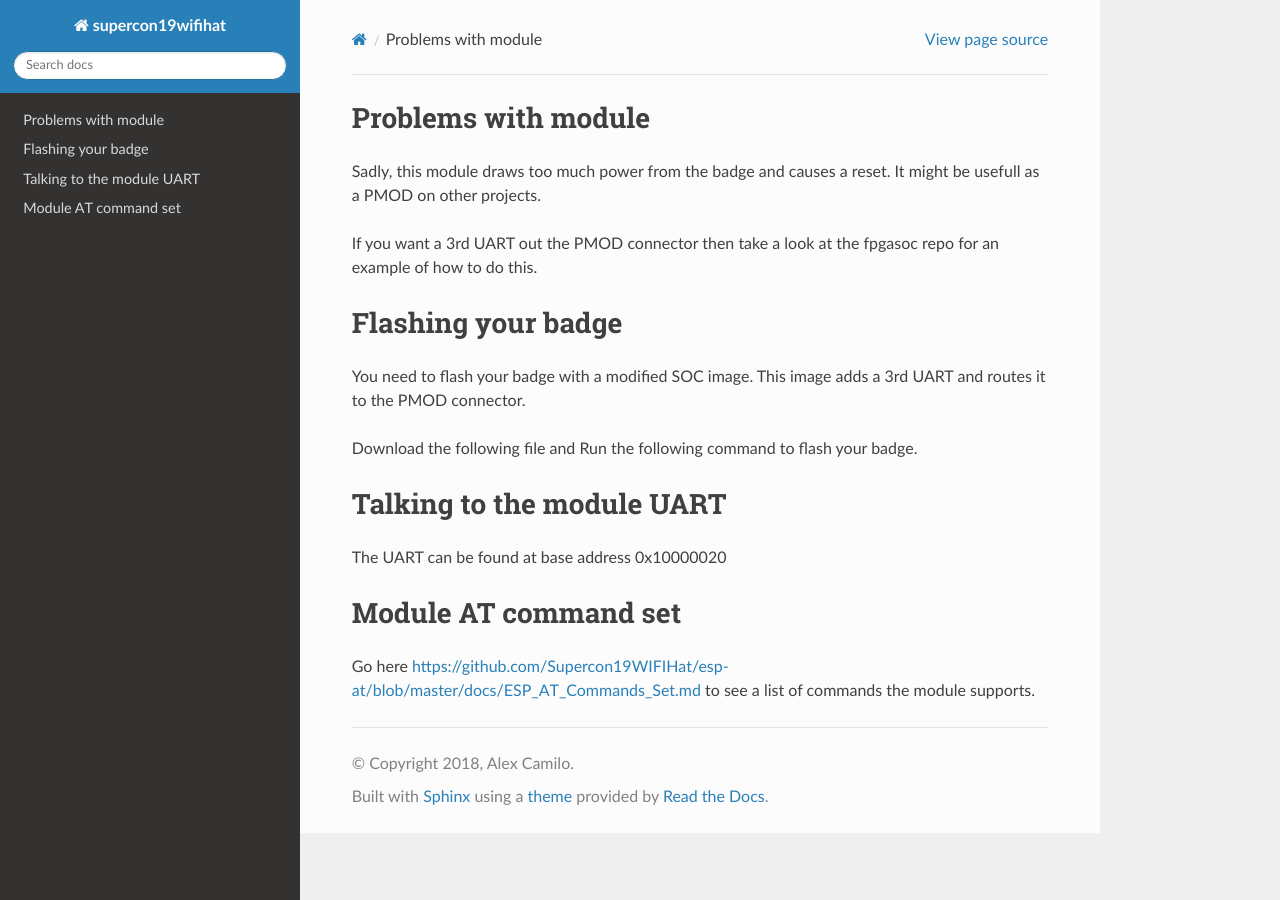
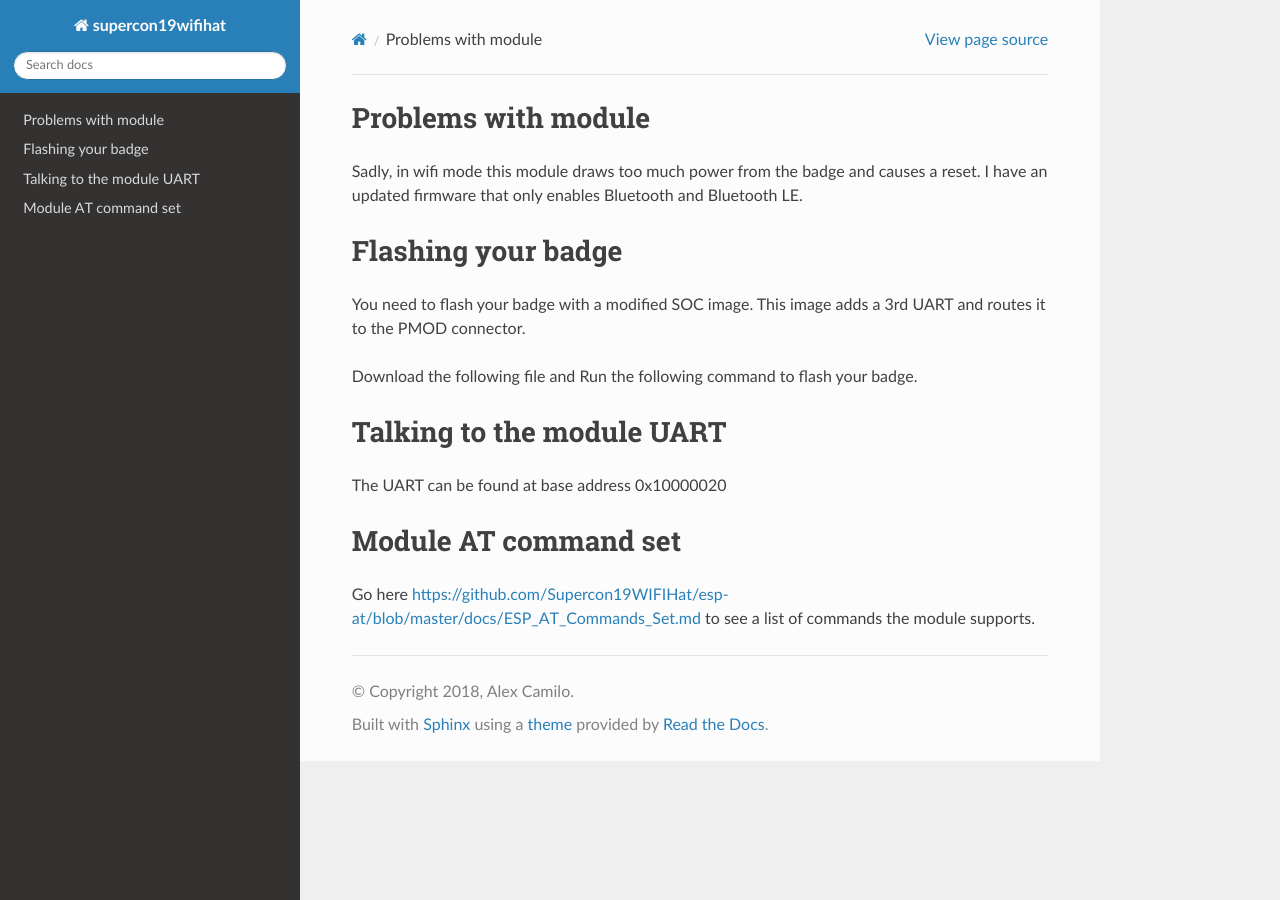
Before and after one commit to Supercon19WIFIHat/Supercon19WIFIHat.github.io, a Sphinx documentation site: the page built from source/docs.rst, in a window 1280 px wide. Built offline with Sphinx 7.4.7 and the Read the Docs theme 2.0.0, drawn with Linux system fonts in a browser that asks for light colours.

Commit message:
Update docs.rst

```diff
--- a/source/docs.rst
+++ b/source/docs.rst
@@ -1,10 +1,7 @@
 Problems with module
 =========================
-Sadly, this module draws too much power from the badge and causes a reset.
-It might be usefull as a PMOD on other projects.
-
-If you want a 3rd UART out the PMOD connector then take a look at the fpgasoc repo for an example of how to do this.
-
+Sadly, in wifi mode this module draws too much power from the badge and causes a reset.
+I have an updated firmware that only enables Bluetooth and Bluetooth LE.
 
 Flashing your badge
 =========================
```
